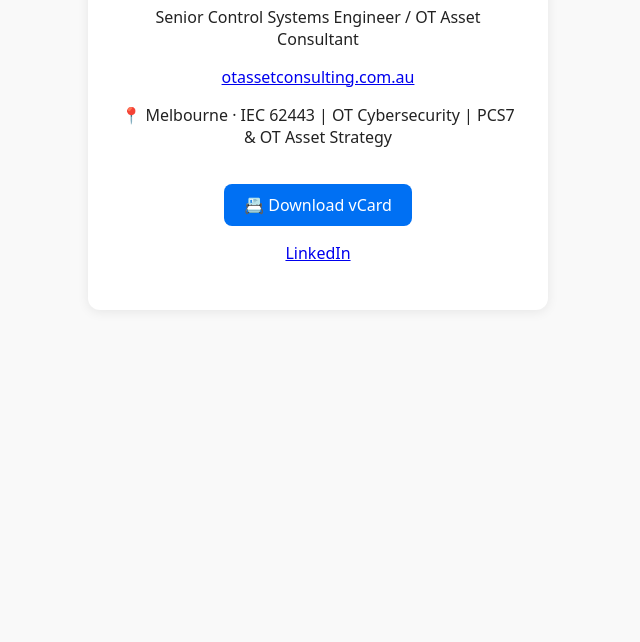
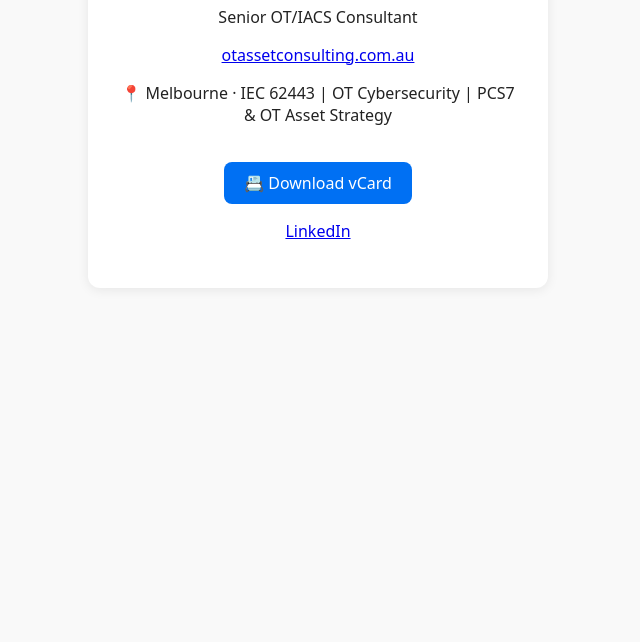
Before and after one commit to shadr00/shadr00.github.io, a plain HTML site: page ali/index.html in a window 1280 px wide. Shown: the part 158-800 px from the top of the page, without its empty margins (322-962 px from the left). Drawn offline with Linux system fonts and the light colour scheme.

Commit message:
Update index.html

```diff
--- a/ali/index.html
+++ b/ali/index.html
@@ -14,7 +14,7 @@
 <body>
   <div class="card">
     <h1>Ali Shadroo</h1>
-    <p>Senior Control Systems Engineer / OT Asset Consultant</p>
+    <p>Senior OT/IACS Consultant</p>
     <p><a href="https://otassetconsulting.com.au" target="_blank">otassetconsulting.com.au</a></p>
     <p>📍 Melbourne · IEC 62443 | OT Cybersecurity | PCS7 & OT Asset Strategy</p>
     <a class="btn" href="Ali_Shadroo.vcf" download>📇 Download vCard</a>
```
